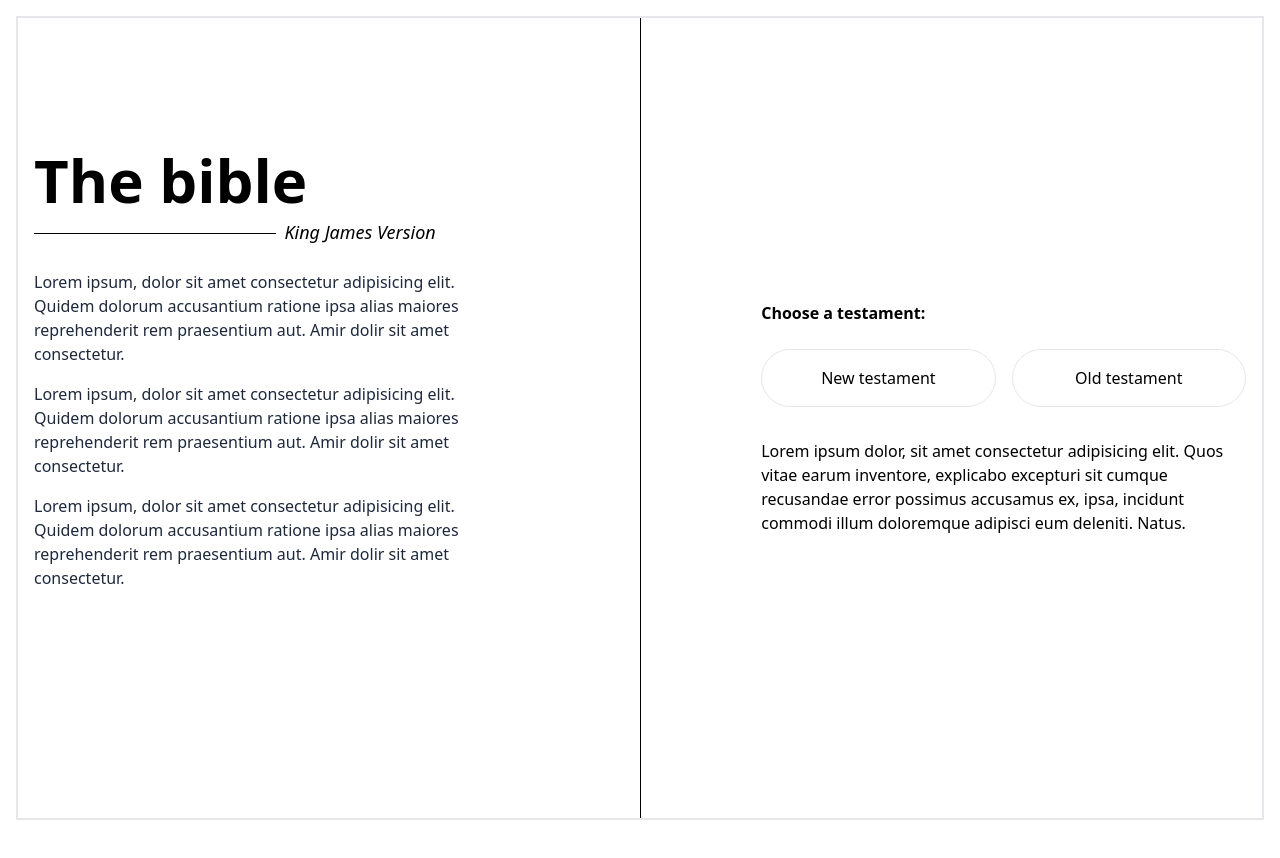
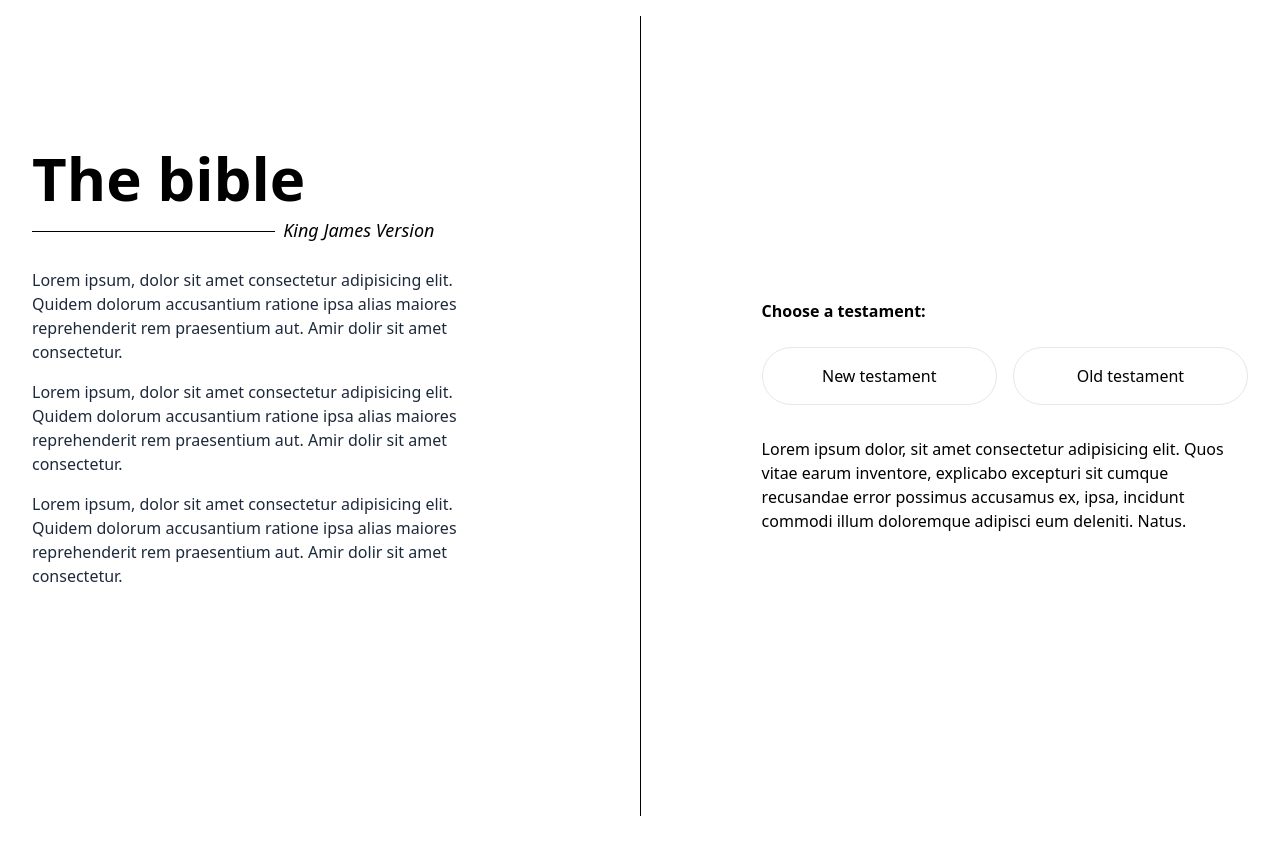
Before and after one commit to RafaV12/bible-app, a Next.js app: page / in a window 1280 px wide. Shown: the top 858 px of the page. Built offline with nearby package versions, Linux system fonts and the light colour scheme; some icons are missing.

Commit message:
Small fix to homepage

```diff
--- a/src/pages/index.tsx
+++ b/src/pages/index.tsx
@@ -3,7 +3,7 @@ import Link from 'next/link';
 
 export default function Home() {
   return (
-    <div className="w-full flex items-center justify-center border-2">
+    <div className="container min-h-screen flex flex-col lg:flex-row lg:justify-between lg:py-0 lg:px-4">
       <Head>
         <title>Bible App</title>
         <meta name="description" content="Generated by create next app" />
@@ -11,7 +11,6 @@ export default function Home() {
         <link rel="icon" href="/favicon.ico" />
       </Head>
 
-      <main className="p-4 container min-h-screen flex flex-col lg:flex-row lg:justify-between lg:py-0 lg:px-4">
       <section className="flex flex-col lg:w-2/5 lg:justify-center lg:-mt-24">
         <h1 className="text-6xl font-semibold">The bible</h1>
 
@@ -21,16 +20,16 @@ export default function Home() {
         </div>
 
         <p className="w-11/12 text-slate-800">
-            Lorem ipsum, dolor sit amet consectetur adipisicing elit. Quidem dolorum accusantium ratione ipsa alias maiores reprehenderit
-            rem praesentium aut. Amir dolir sit amet consectetur.
+          Lorem ipsum, dolor sit amet consectetur adipisicing elit. Quidem dolorum accusantium ratione ipsa alias maiores reprehenderit rem
+          praesentium aut. Amir dolir sit amet consectetur.
         </p>
         <p className="mt-4 w-11/12 text-slate-800">
-            Lorem ipsum, dolor sit amet consectetur adipisicing elit. Quidem dolorum accusantium ratione ipsa alias maiores reprehenderit
-            rem praesentium aut. Amir dolir sit amet consectetur.
+          Lorem ipsum, dolor sit amet consectetur adipisicing elit. Quidem dolorum accusantium ratione ipsa alias maiores reprehenderit rem
+          praesentium aut. Amir dolir sit amet consectetur.
         </p>
         <p className="mt-4 w-11/12 text-slate-800">
-            Lorem ipsum, dolor sit amet consectetur adipisicing elit. Quidem dolorum accusantium ratione ipsa alias maiores reprehenderit
-            rem praesentium aut. Amir dolir sit amet consectetur.
+          Lorem ipsum, dolor sit amet consectetur adipisicing elit. Quidem dolorum accusantium ratione ipsa alias maiores reprehenderit rem
+          praesentium aut. Amir dolir sit amet consectetur.
         </p>
       </section>
 
@@ -52,7 +51,6 @@ export default function Home() {
           error possimus accusamus ex, ipsa, incidunt commodi illum doloremque adipisci eum deleniti. Natus.
         </p>
       </section>
-      </main>
     </div>
   );
 }
```
Lines whose indentation alone changed are shown as unchanged.
